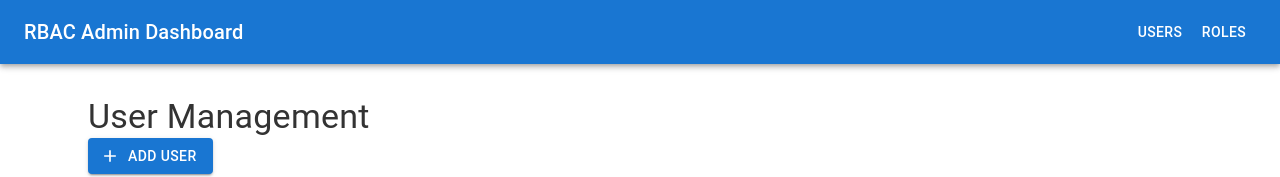
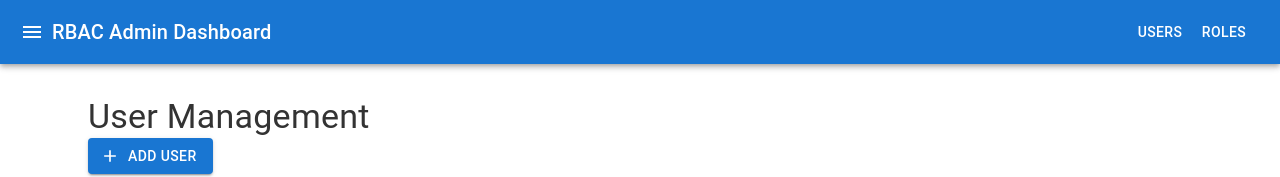
Before and after one commit to Rohit-Yadav-47/RBAC, a React (Create React App) app: page / in a window 1280 px wide. Shown: the top 177 px of the page. Built offline with nearby package versions, Linux system fonts and the light colour scheme; no server answers; what axios-mock-adapter would draw is missing.

Commit message:
Update Header.js

```diff
--- a/src/components/Header.js
+++ b/src/components/Header.js
@@ -1,24 +1,86 @@
 // src/components/Header.js
 
 import React from 'react';
-import { AppBar, Toolbar, Typography, Button } from '@mui/material';
+import { AppBar, Toolbar, Typography, Button, IconButton, Drawer, List, ListItem, ListItemText } from '@mui/material';
 import { NavLink } from 'react-router-dom';
+import MenuIcon from '@mui/icons-material/Menu';
+import { makeStyles } from '@mui/styles';
+
+const useStyles = makeStyles({
+  root: {
+    flexGrow: 1,
+  },
+  menuButton: {
+    marginRight: 16,
+    '@media (min-width:600px)': {
+      display: 'none',
+    },
+  },
+  title: {
+    flexGrow: 1,
+  },
+  navLinks: {
+    display: 'none',
+    '@media (min-width:600px)': {
+      display: 'flex',
+    },
+  },
+  appBar: {
+    backgroundColor: '#333',
+  },
+  drawer: {
+    width: 250,
+  },
+});
 
 const Header = () => {
+  const classes = useStyles();
+  const [drawerOpen, setDrawerOpen] = React.useState(false);
+
+  const toggleDrawer = (open) => (event) => {
+    if (event.type === 'keydown' && (event.key === 'Tab' || event.key === 'Shift')) {
+      return;
+    }
+    setDrawerOpen(open);
+  };
+
+  const drawerList = (
+    <div className={classes.drawer} role="presentation" onClick={toggleDrawer(false)} onKeyDown={toggleDrawer(false)}>
+      <List>
+        <ListItem button component={NavLink} to="/" exact>
+          <ListItemText primary="Users" />
+        </ListItem>
+        <ListItem button component={NavLink} to="/roles">
+          <ListItemText primary="Roles" />
+        </ListItem>
+      </List>
+    </div>
+  );
+
   return (
-    <AppBar position="static">
+    <div className={classes.root}>
+      <AppBar position="static" className={classes.appBar}>
         <Toolbar>
-        <Typography variant="h6" style={{ flexGrow: 1 }}>
+          <IconButton edge="start" className={classes.menuButton} color="inherit" aria-label="menu" onClick={toggleDrawer(true)}>
+            <MenuIcon />
+          </IconButton>
+          <Typography variant="h6" className={classes.title}>
             RBAC Admin Dashboard
           </Typography>
-        <Button color="inherit" component={NavLink} to="/" exact="true">
+          <div className={classes.navLinks}>
+            <Button color="inherit" component={NavLink} to="/" exact>
               Users
             </Button>
             <Button color="inherit" component={NavLink} to="/roles">
               Roles
             </Button>
+          </div>
         </Toolbar>
       </AppBar>
+      <Drawer anchor="left" open={drawerOpen} onClose={toggleDrawer(false)}>
+        {drawerList}
+      </Drawer>
+    </div>
   );
 };
 
```
Lines whose indentation alone changed are shown as unchanged.
